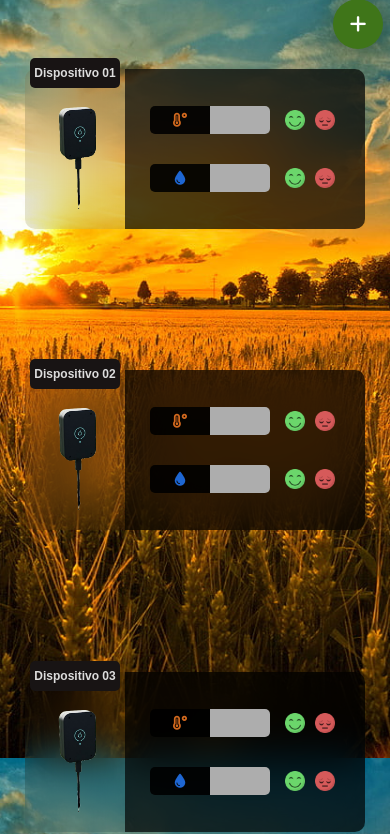
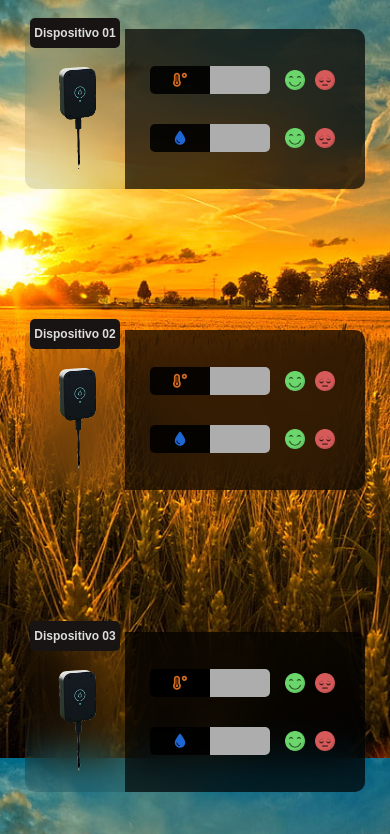
Before and after one commit to PepeSlime/AgroTemp, a website: page frontend/agrotemp.html in a window 390 px wide. Shown: the part 86-920 px from the top of the page. Drawn offline with Linux system fonts and the light colour scheme.

Commit message:
add-and-form

```diff
--- a/frontend/agrotemp.html
+++ b/frontend/agrotemp.html
@@ -46,11 +46,6 @@
         </nav>
     </header>
     <section class="main">
-        <div class="container-add">
-            <div class="add-device">
-                <i class="fa-solid fa-plus"></i>
-            </div>
-        </div>
         <div class="main-gadget">
             <div id="gadget">
                 <div id="title-card">
--- a/frontend/css/agrotemp.css
+++ b/frontend/css/agrotemp.css
@@ -280,10 +280,6 @@ body{
     border-radius: 0 5px 5px 0;
 }
 
-.add-device{
-    display: none;
-    visibility: hidden;
-}
 
 @media (max-width: 680px) {
     body {
@@ -291,8 +287,7 @@ body{
         min-height: 100vh;
     }
 
-    .more a,
-    .add-gadget{
+    .more a{
         display: none;
         visibility: hidden;
     }
@@ -300,6 +295,7 @@ body{
     .menu-hamburger{
         display: flex;
         visibility: visible;
+        margin-left: 30px;
     }
 
     .menu-hamburger i{
@@ -307,11 +303,15 @@ body{
         cursor: pointer;
     }
 
+    .modal-add{
+        margin-left: 11px;
+    }
+
     .main{
         display: flex;
         justify-content: center;
         gap: 60px;
-        margin-top: 80px;
+        margin-top: 40px;
         padding-bottom: 100px;
     }
 
@@ -370,39 +370,5 @@ body{
         height: 20px;
     }
 
-    .container-add{
-        display: flex;
-        justify-content: end;
-        height: 90%;
-        width: 100%;
-        position: absolute;
-        margin-top: -65px;
-    }
-
-    .add-device{
-        display: flex;
-        visibility: visible;
-        position: fixed;
-        z-index: 1;
-        margin-right: 7px;
-        background-color: #3f7519;
-        border-radius: 50%;
-        width: 50px;
-        height: 50px;
-        align-items: center;
-        justify-content: center;
-        box-shadow: 2px 2px 35px rgba(33, 58, 17, 0.7);
-        cursor: pointer;
-        transition: .4s ease;
-    }
-
-    .add-device:hover{
-        transform: scale(1.1);
-    }
-
-    .add-device i {
-        color: #fff;
-        font-size: 19px;
-    }
 
 }
```
